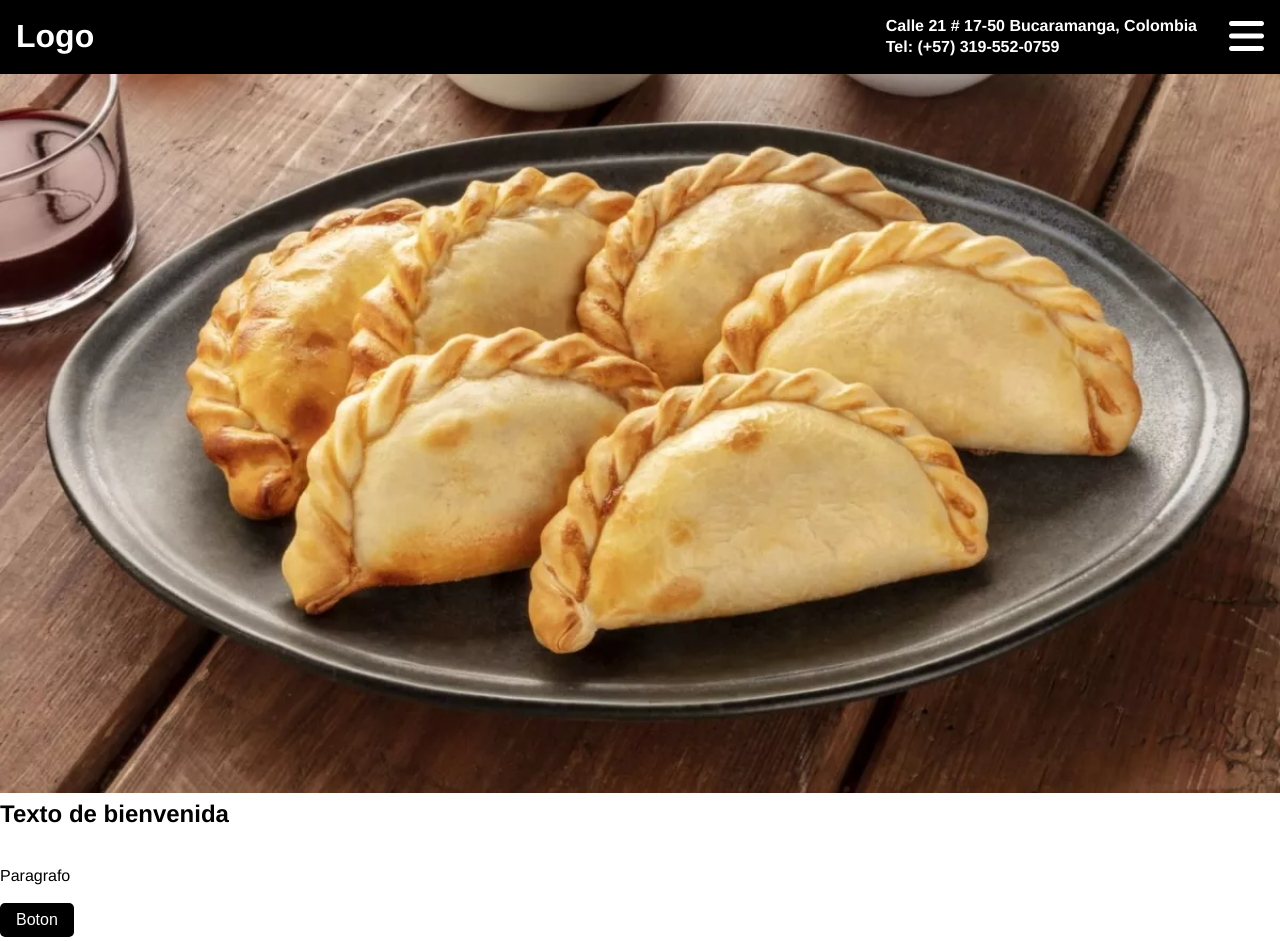
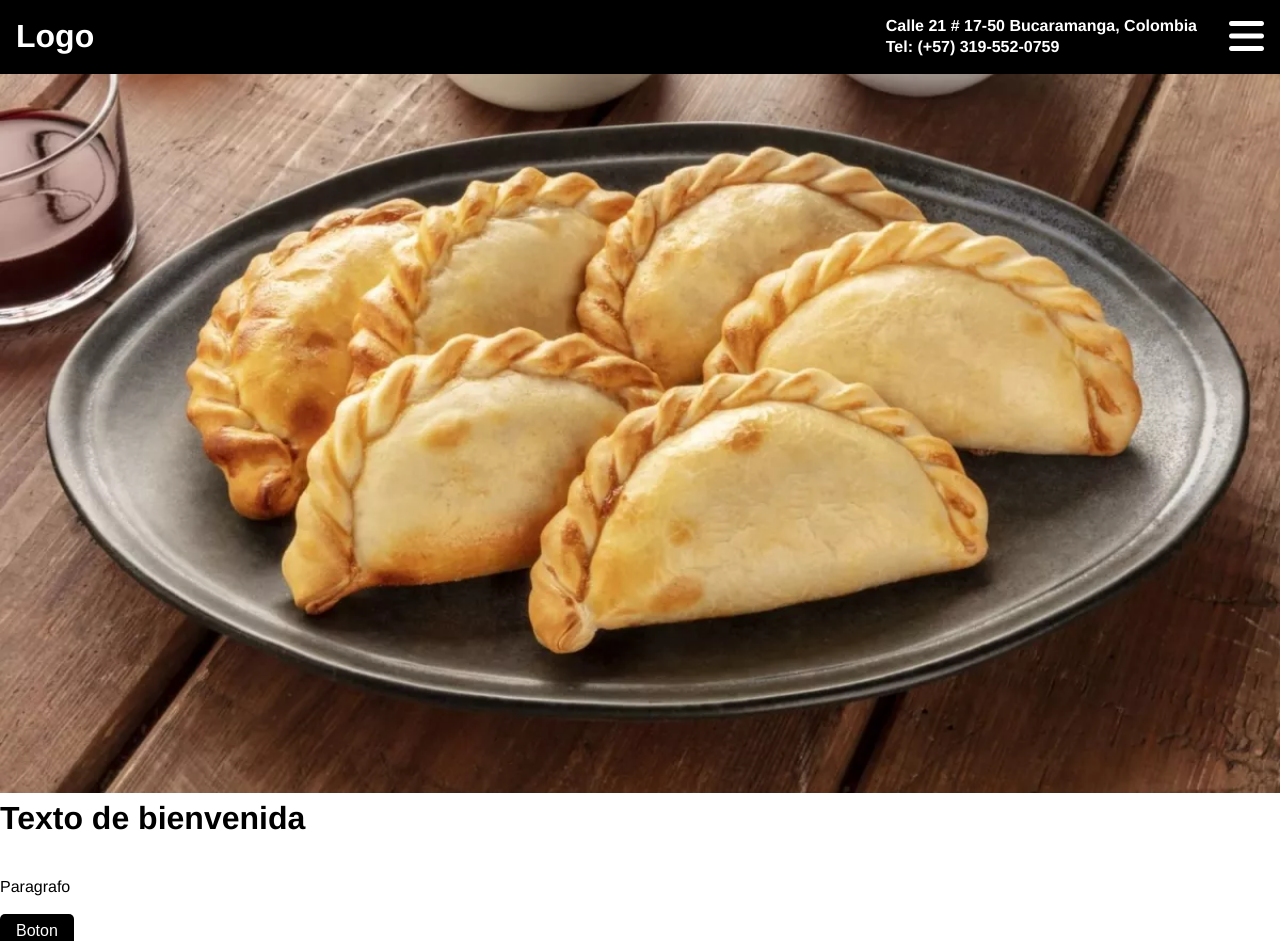
Before and after one commit to sebasmoles/bendita-empanada-es, a Vue app: page / in a window 1280 px wide. Shown: the top 941 px of the page. Built offline with nearby package versions, Linux system fonts and the light colour scheme.

Commit message:
estilo(app): h2 tamaño fuente

```diff
--- a/src/App.vue
+++ b/src/App.vue
@@ -49,6 +49,10 @@
 		margin: 0px;
 	}
 
+	h2 {
+		font-size: 2rem;
+	}
+
 	a,
 	a:visited {
 		text-decoration: none;
```
